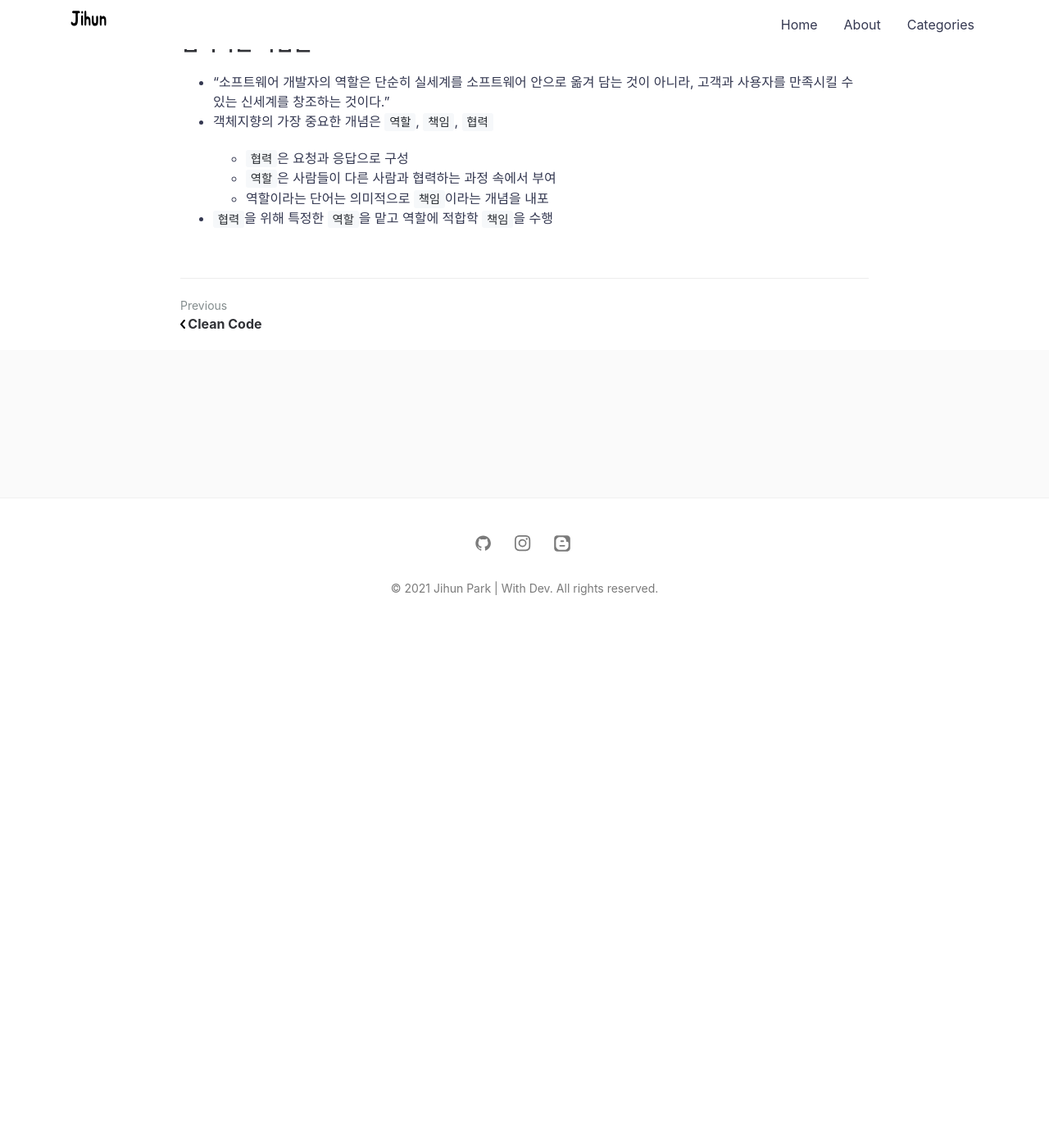
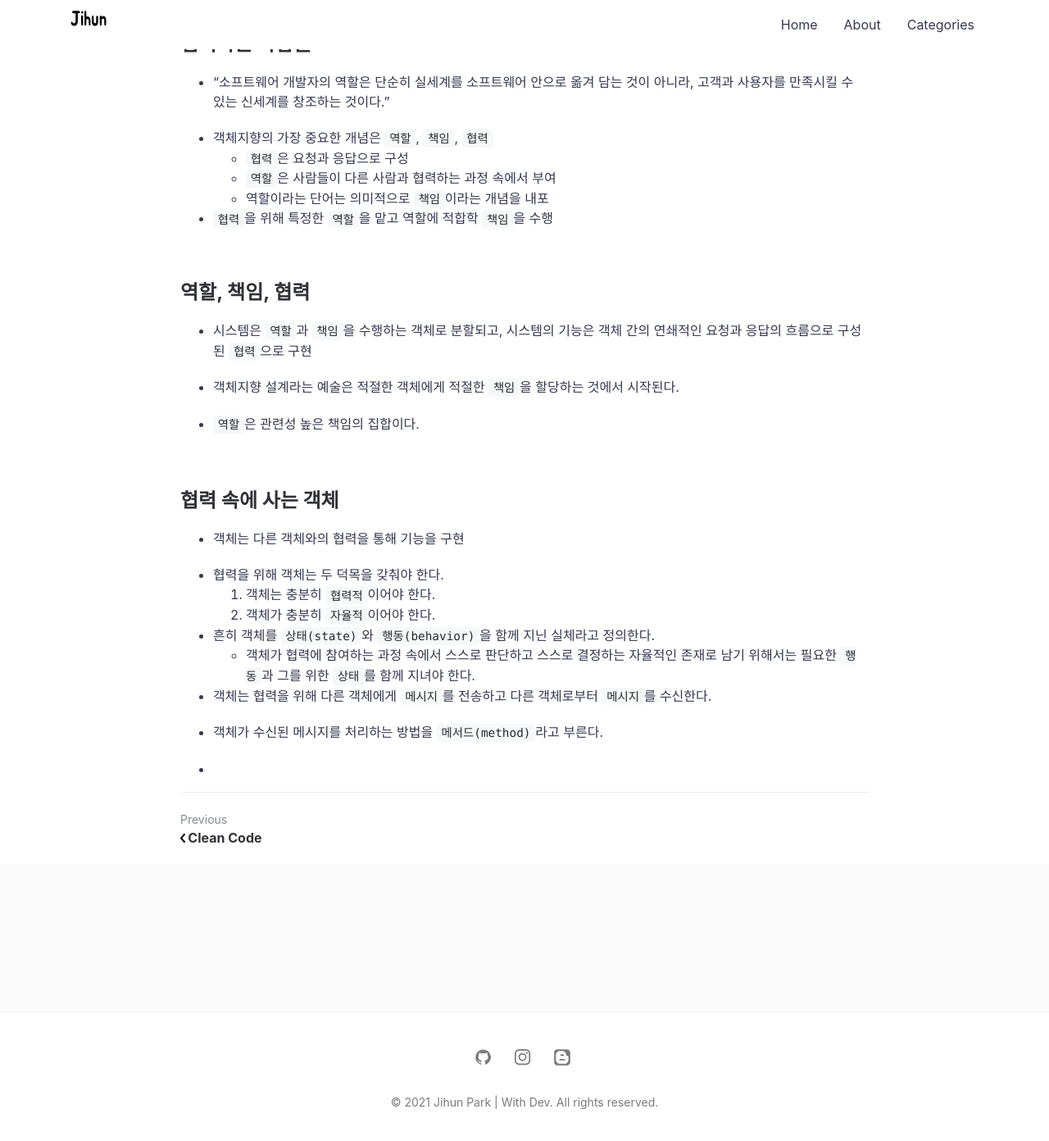
Before and after one commit to jihunparkme/jihunparkme.github.io, a Jekyll site: the page built from _posts/2021-01-23-TheEOO-협력하는 객체들의 공동체.md, in a window 1280 px wide and 1400 px high, scrolled down 676 px. Shown: the top 1392 px of the window at 82% size. Built offline with Jekyll 4.4.1, drawn with Linux system fonts in a browser that asks for light colours; comment, search, counter and statistics services are not loaded; before the commit the page ends 1449 px from its top, so only the background shows below that.

Commit message:
add contents

```diff
--- a/_posts/2021-01-23-TheEOO-협력하는 객체들의 공동체.md
+++ b/_posts/2021-01-23-TheEOO-협력하는 객체들의 공동체.md
@@ -15,11 +15,40 @@ featured-img: TheEOO
 
 - "소프트웨어 개발자의 역할은 단순히 실세계를 소프트웨어 안으로 옮겨 담는 것이 아니라,
   고객과 사용자를 만족시킬 수 있는 신세계를 창조하는 것이다."
+
 - 객체지향의 가장 중요한 개념은 `역할`, `책임`, `협력`
-
   - `협력`은 요청과 응답으로 구성
   - `역할`은 사람들이 다른 사람과 협력하는 과정 속에서 부여
   - 역할이라는 단어는 의미적으로 `책임`이라는 개념을 내포
+
 - `협력`을 위해 특정한 `역할`을 맡고 역할에 적합학 `책임`을 수행
 
 <br>
+
+## 역할, 책임, 협력
+
+- 시스템은 `역할`과 `책임`을 수행하는 객체로 분할되고,
+ 시스템의 기능은 객체 간의 연쇄적인 요청과 응답의 흐름으로 구성된 `협력`으로 구현
+
+- 객체지향 설계라는 예술은 적절한 객체에게 적절한 `책임`을 할당하는 것에서 시작된다.
+
+- `역할`은 관련성 높은 책임의 집합이다.
+
+<br>
+
+## 협력 속에 사는 객체
+
+- 객체는 다른 객체와의 협력을 통해 기능을 구현
+
+- 협력을 위해 객체는 두 덕목을 갖춰야 한다.
+  1. 객체는 충분히 `협력적`이어야 한다.
+  2. 객체가 충분히 `자율적`이어야 한다.
+
+- 흔히 객체를 `상태(state)`와 `행동(behavior)`을 함께 지닌 실체라고 정의한다.
+	- 객체가 협력에 참여하는 과정 속에서 스스로 판단하고 스스로 결정하는 자율적인 존재로 남기 위해서는  필요한 `행동`과 그를 위한 `상태`를 함께 지녀야 한다.
+
+- 객체는 협력을 위해 다른 객체에게 `메시지`를 전송하고 다른 객체로부터 `메시지`를 수신한다.
+
+- 객체가 수신된 메시지를 처리하는 방법을 `메서드(method)`라고 부른다.
+
+-
```
